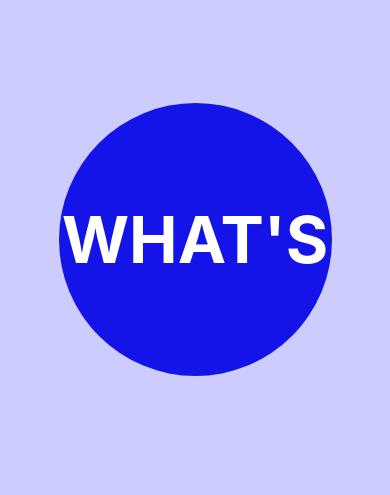
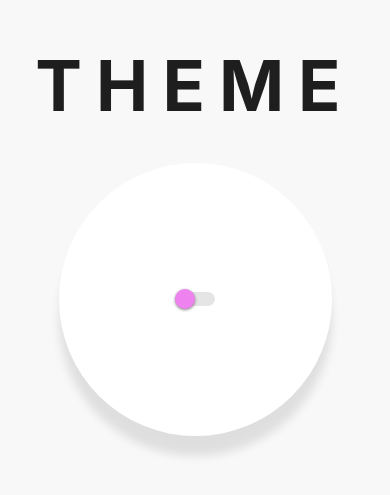
Before and after one commit to ItsZumar/rn-reanimated3, a React Native app: screen / in a window 390 px wide. Shown: the part 183-678 px from the top of the page. Built offline with nearby package versions, Linux system fonts and the light colour scheme.

Commit message:
Created Toggle Theme

```diff
--- a/App.tsx
+++ b/App.tsx
@@ -6,6 +6,7 @@
   ScrollableView,
   SquareWithinBoundry,
   TapOnCircle,
+  ToggleTheme,
 } from './Components';
 
 function App() {
@@ -16,7 +17,8 @@
       {/* <Interpolate /> */}
       {/* <SquareWithinBoundry /> */}
       {/* <MultipleSquares /> */}
-      <ScrollableView />
+      {/* <ScrollableView /> */}
+      <ToggleTheme />
     </>
   );
 }
--- /dev/null
+++ b/Components/InterpolateColor/ToggleTheme/toggleTheme.tsx
@@ -0,0 +1,114 @@
+import React, {useState} from 'react';
+import {Dimensions, StyleSheet, Switch} from 'react-native';
+import Animated, {
+  interpolateColor,
+  useAnimatedStyle,
+  useDerivedValue,
+  withTiming,
+} from 'react-native-reanimated';
+
+const SIZE = Dimensions.get('window').width * 0.7;
+
+const Colors = {
+  dark: {
+    background: '#1E1E1E',
+    circle: '#252525',
+    text: '#F8F8F8',
+  },
+  light: {
+    background: '#F8F8F8',
+    circle: '#FFF',
+    text: '#1E1E1E',
+  },
+};
+
+const SWITCH_COLOR_TRACK = {
+  true: 'rgba(256,0,256,0.2)',
+  false: 'rgba(0,0,0,0.1)',
+};
+
+type ThemeType = 'light' | 'dark';
+
+export const ToggleTheme = () => {
+  const [theme, setTheme] = useState<ThemeType>('light');
+
+  const progress = useDerivedValue(() => {
+    return theme === 'dark' ? withTiming(1) : withTiming(0);
+  }, [theme]);
+
+  const rStyle = useAnimatedStyle(() => {
+    const backgroundColor = interpolateColor(
+      progress.value,
+      [0, 1],
+      [Colors.light.background, Colors.dark.background],
+    );
+    return {
+      backgroundColor,
+    };
+  });
+
+  const circleStyle = useAnimatedStyle(() => {
+    const backgroundColor = interpolateColor(
+      progress.value,
+      [0, 1],
+      [Colors.light.circle, Colors.dark.circle],
+    );
+    return {
+      backgroundColor,
+    };
+  });
+
+  const rTextStyle = useAnimatedStyle(() => {
+    const color = interpolateColor(
+      progress.value,
+      [0, 1],
+      [Colors.light.text, Colors.dark.text],
+    );
+    return {
+      color,
+    };
+  });
+
+  return (
+    <Animated.View style={[styles.container, rStyle]}>
+      <Animated.Text style={[styles.text, rTextStyle]}>Theme</Animated.Text>
+      <Animated.View style={[styles.circle, circleStyle]}>
+        <Switch
+          value={theme === 'dark'}
+          onValueChange={toggled => setTheme(toggled ? 'dark' : 'light')}
+          trackColor={SWITCH_COLOR_TRACK}
+          thumbColor={'violet'}
+        />
+      </Animated.View>
+    </Animated.View>
+  );
+};
+
+const styles = StyleSheet.create({
+  container: {
+    flex: 1,
+    alignItems: 'center',
+    justifyContent: 'center',
+  },
+  circle: {
+    width: SIZE,
+    height: SIZE,
+    borderRadius: SIZE / 2,
+    alignItems: 'center',
+    justifyContent: 'center',
+    shadowOffset: {
+      width: 0,
+      height: 20,
+    },
+    shadowOpacity: 0.1,
+    shadowRadius: 10,
+    elevation: 8,
+  },
+  text: {
+    fontSize: 70,
+    textTransform: 'uppercase',
+    fontWeight: '700',
+    letterSpacing: 14,
+    marginBottom: 35,
+  },
+});
--- a/Components/index.ts
+++ b/Components/index.ts
@@ -1,5 +1,6 @@
 export * from './Utilities/Interpolate';
 export * from './Interpolate/ScrollableView/scrollableView';
+export * from './InterpolateColor/ToggleTheme/toggleTheme';
 
 export * from './PanGestureHandler/SquareWithinBoundry/squareWithinBoundry';
 export * from './PanGestureHandler/MultipleSquares/multipleSquares';
```
